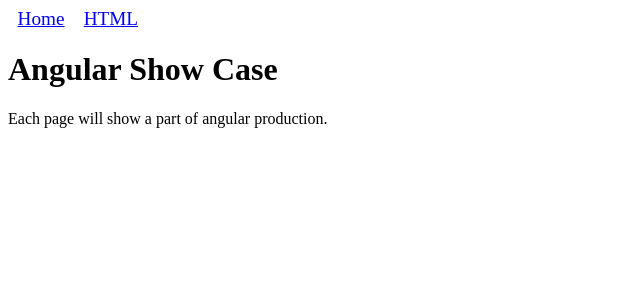
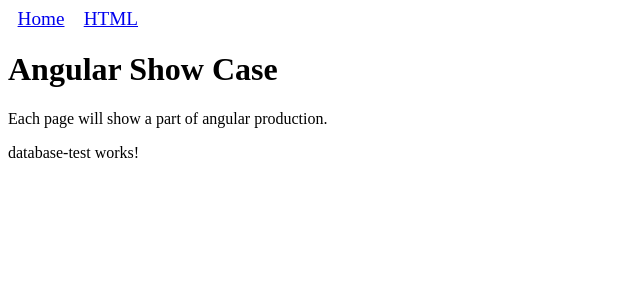
Before and after one commit to geekwisevinson/features, an Angular app: page / in a window 1280 px wide. Shown: the top 300 px of the page, without its empty margins (0-640 px from the left). Built offline with nearby package versions, Linux system fonts and the light colour scheme.

Commit message:
feat(appModule): add forms and reactive forms modules

```diff
--- a/src/app/app.component.html
+++ b/src/app/app.component.html
@@ -1,2 +1,3 @@
 <vf-nav></vf-nav>
 <router-outlet></router-outlet>
+<vf-database-test></vf-database-test>
--- a/src/app/app.module.ts
+++ b/src/app/app.module.ts
@@ -6,6 +6,7 @@ import { AppComponent } from './app.component';
 import { NavComponent } from './features/nav/nav.component';
 import { HttpClientModule } from '@angular/common/http';
 import { DatabaseTestComponent } from './features/database-test/database-test.component';
+import { FormsModule, ReactiveFormsModule } from '@angular/forms';
 
 @NgModule({
   declarations: [
@@ -17,6 +18,8 @@ import { DatabaseTestComponent } from './features/database-test/database-test.co
     BrowserModule,
     AppRoutingModule,
     HttpClientModule,
+    FormsModule,
+    ReactiveFormsModule,
   ],
   providers: [],
   bootstrap: [AppComponent]
```
